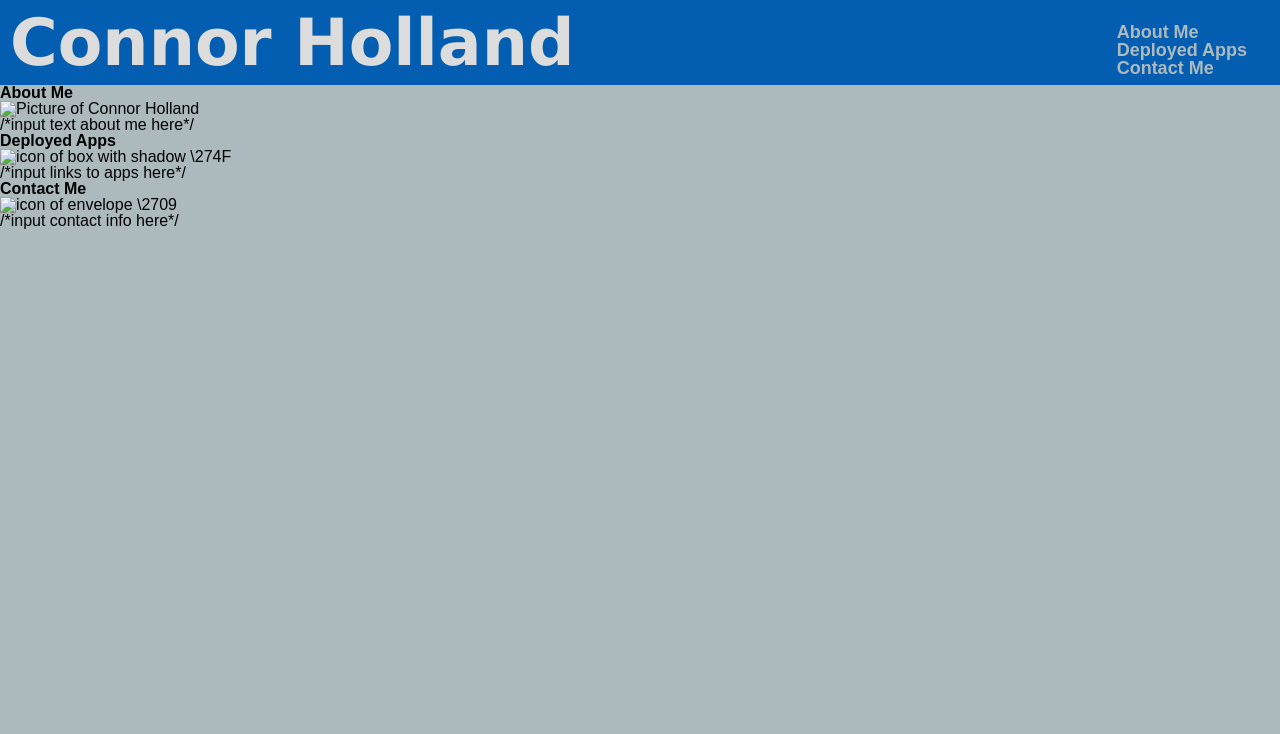
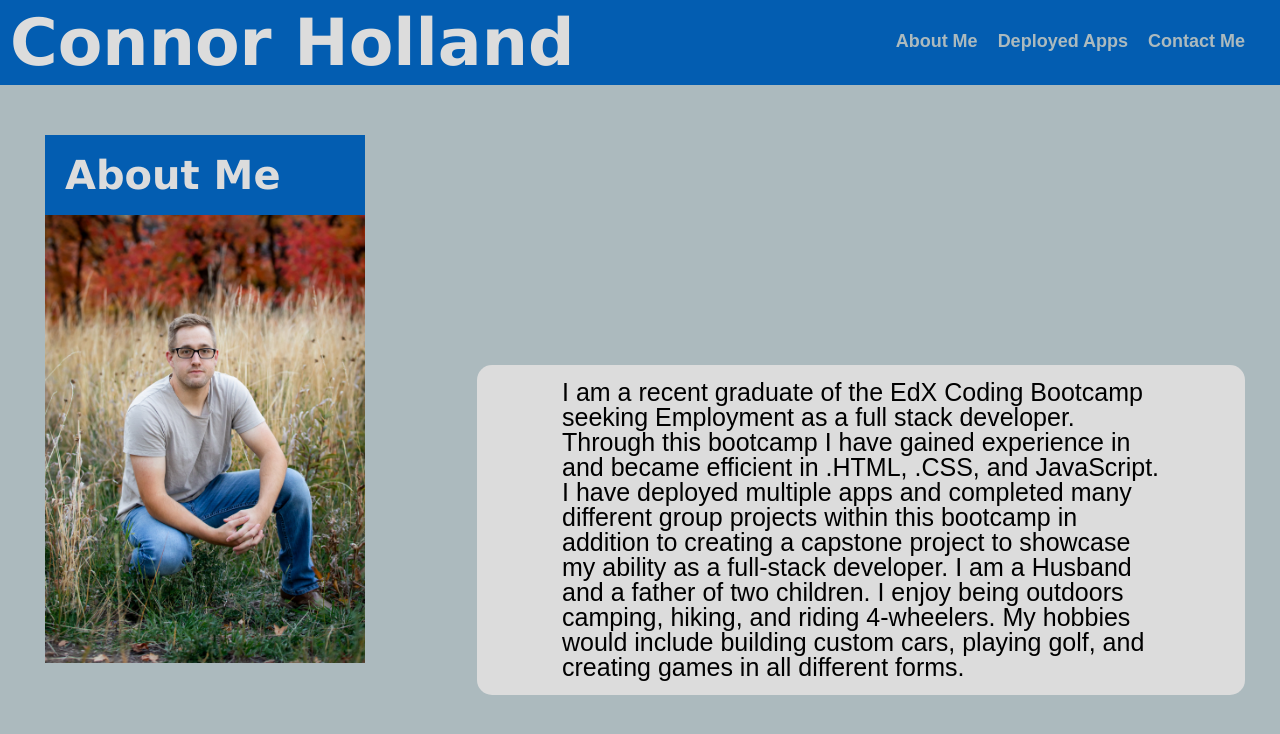
Before and after one commit to hollandco789/Career-Portfolio, a plain HTML site: page index.html in a window 1280 px wide. Drawn offline with Linux system fonts and the light colour scheme.

Commit message:
added additional html files for nav

```diff
--- a/index.html
+++ b/index.html
@@ -14,17 +14,9 @@
 
         <section class="nav">
             <ul>
-                <li>
-                    About Me
-                </li>
-
-                <li>
-                    Deployed Apps
-                </li>
-
-                <li>
-                    Contact Me
-                </li>
+                <li> <a href="index.html">About Me</a></li>
+                <li> <a href="apps.html">Deployed Apps</a></li>
+                <li> <a href="contact.html">Contact Me</a></li>
             </ul>
         </section>
 
@@ -35,39 +27,17 @@
         <section class="about me">
             <h2>About Me</h2>
 
-            <section class="Connor's picture">
-                <img src="./images/mitene75094A06-5F68-47D3-B277-9388417A4F89.jpeg" alt="Picture of Connor Holland">
+            <section class="Connor-picture">
+                <img src="./images/mitene75094A06-5F68-47D3-B277-9388417A4F89 (1).jpeg" alt="Picture of Connor Holland">
+
+                <p>
+                    I am a recent graduate of the EdX Coding Bootcamp seeking Employment as a full stack developer. Through this bootcamp I have gained experience in and became efficient in .HTML, .CSS, and JavaScript. I have deployed multiple apps and completed many different group projects within this bootcamp in addition to creating a capstone project to showcase my ability as a full-stack developer.
+
+                    I am a Husband and a father of two children. I enjoy being outdoors camping, hiking, and riding 4-wheelers. My hobbies would include building custom cars, playing golf, and creating games in all different forms.
+
+                </p>
+
             </section>
-
-            <p>
-                /*input text about me here*/
-            </p>
-
-        </section>
-
-        <section class="deployed apps">
-            <h2>Deployed Apps</h2>
-
-            <section class="Connor's picture">
-                <img src="./images/mitene75094A06-5F68-47D3-B277-9388417A4F89.jpeg" alt="icon of box with shadow \274F">
-            </section>
-
-            <p>
-                /*input links to apps here*/
-            </p>
-
-        </section>
-
-        <section class="contact me">
-            <h2>Contact Me</h2>
-
-            <section class="Connor's picture">
-                <img src="./images/mitene75094A06-5F68-47D3-B277-9388417A4F89.jpeg" alt="icon of envelope \2709">
-            </section>
-
-            <p>
-                /*input contact info here*/
-            </p>
 
         </section>
 
--- a/style.css
+++ b/style.css
@@ -17,9 +17,8 @@ body {
 .header {
     background-color: var(--blue);
     color: var(--grey);
-    border: 20px;
-    border-color: black;
     padding: 10px;
+    margin-bottom: 50px;
 }
 
 h1 {
@@ -30,20 +29,105 @@ h1 {
 }
 
 .nav {
-    display:flex;
+    display: flex;
     flex-direction: row;
+    padding-right: 15px;
+    padding-top: 22px;
     float: right;
-    padding: 13px;
+}
+
+.nav ul {
+    display: flex;
+    flex-direction: row;
+}
+
+.nav a {
+    margin-left: 10px;
+    margin-right: 10px;
+    border: 0px;
     font-size: large;
     font-family: sans-serif, 'Lucida Sans Regular', 'Lucida Grande', 'Lucida Sans Unicode', Geneva, Verdana,;
     font-weight:bold;
+    text-decoration: none;
+    background-color: var(--blue);
+    color: var(--grey);
 }
 
-.nav li {
-    margin-left: 10px;
-    margin-right: 10px;
+.nav a:hover {
+    color: var(--white);
 }
 
-.nav li:hover {
+h2 {
+    font-size: 40px;
+    font-family: 'Lucida Sans', 'Lucida Sans Regular', 'Lucida Grande', 'Lucida Sans Unicode', Geneva, Verdana, sans-serif;
+    padding: 20px;
+    font-weight: bold;
+    background-color: var(--blue);
     color: var(--white);
+    width: 25%;
+    margin-left: 45px;
+    display: flex;
+    flex: 1 0 25%;
 }
+
+p {
+    font-size: 25px;
+    font-family: sans-serif, 'Lucida Sans';
+    width: 60%;
+    float: right;
+    padding-top: 15px;
+    padding-bottom: 15px;
+    padding-left: 85px;
+    padding-right: 85px;
+    background-color: var(--white);
+    margin-right: 35px;
+    margin-top: 150px;
+    border-radius: 15px;
+    display: flex;
+    flex: 1 0 70%;
+}
+
+img {
+    display: inline-block;
+    width: 25%;
+    margin-bottom: 20px;
+    margin-left: 45px;
+}
+
+.contact ul {
+    font-size: 25px;
+    font-family: sans-serif, 'Lucida Sans';
+    width: 69%;
+    background-color: var(--white);
+    border-radius: 15px;
+    display: flex;
+    flex-direction: row;
+    float:right;
+    margin-top: 40px;
+    margin-right: 35px;
+}
+
+.contact li {
+    margin: 20px;
+}
+
+@media screen and (max-width: 992px) {
+    header {
+      background: #772014;
+    }
+  }
+
+  @media screen and (max-width: 768px) {
+    nav {
+      background-color: #bb8588;
+    }
+  }
+
+  @media screen and (max-width: 576px) {
+    .sample-img {
+      background-color: #8ac4ff;
+    }
+  }
+
+/*add placeholder pics for deployed apps with hover animations
+add screen adjust*/
```
Also changed, not shown: apps.html (added, +39 -0 lines), contact.html (added, +51 -0 lines), Images/Screenshot 2024-04-25 160143.png (added), Images/Screenshot 2024-04-25 160825.png (added), Images/mitene75094A06-5F68-47D3-B277-9388417A4F89 (1).jpeg (added).
